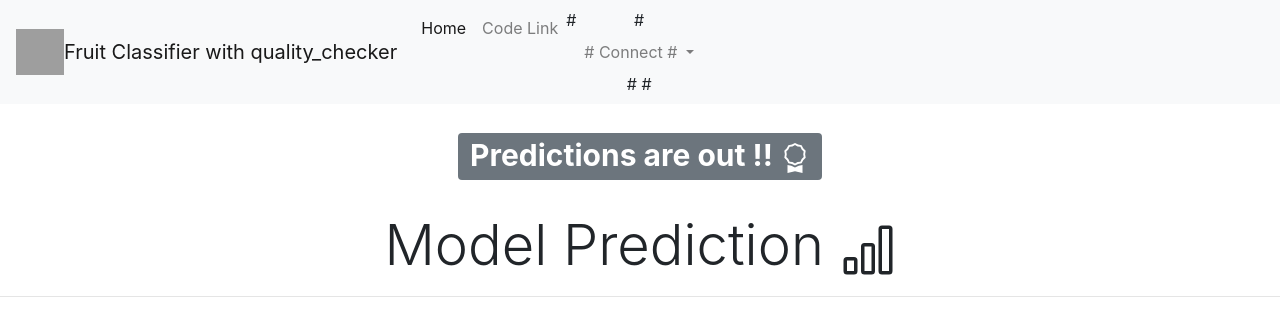
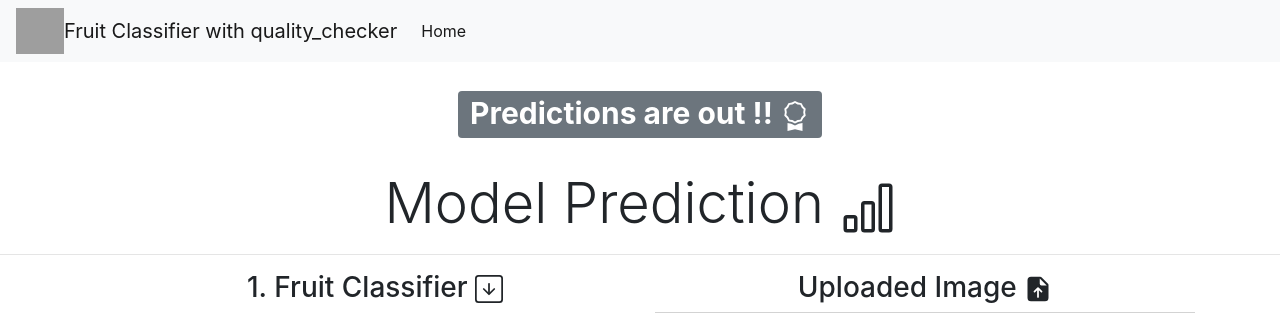
Before and after one commit to Ramanmagar/Fruit-classifier-and-quality-checker, a Flask app: template templates/Pred3.html in a window 1280 px wide. Shown: the top 313 px of the page. Run offline with Flask 2, Linux system fonts and the light colour scheme; the template is opened without the code that fills it, so the values that code supplies are empty; some libraries are stand-ins or nearby versions; grey boxes are pictures that could not be loaded.

Commit message:
Update Pred3.html

```diff
--- a/templates/Pred3.html
+++ b/templates/Pred3.html
@@ -46,22 +46,8 @@
           <ul class="navbar-nav mr-auto">
           <li class="nav-item active">
             <a class="nav-link" href="{{ url_for('home')}}">Home <span class="sr-only">(current)</span></a>
-          </li>
-          <li class="nav-item">
-            <a class="nav-link" href="https://github.com/Ramanmagar/Fruit-classifier-and-quality-checker">Code Link</a>
-          </li>
-         # <li class="nav-item dropdown">
-         #   <a class="nav-link dropdown-toggle" href="#" id="navbarDropdown" role="button" data-toggle="dropdown" aria-haspopup="true" aria-expanded="false">
-         #     Connect
-          #  </a>
-            #<div class="dropdown-menu" aria-labelledby="navbarDropdown">
-            #  <a class="dropdown-item" href="https://www.linkedin.com/in/akhilesh-kapse-a8a606195/">Linkedin</a>
-            #  <a class="dropdown-item" href="https://www.instagram.com/akhilesh.kapse">Instagram</a>
-            #  <div class="dropdown-divider"></div>
-            #  <a class="dropdown-item" href="https://medium.com/@akhileshkapse">Medium</a>
 
-           # </div>
-         # </li>
+
 
           </ul>
 
```
